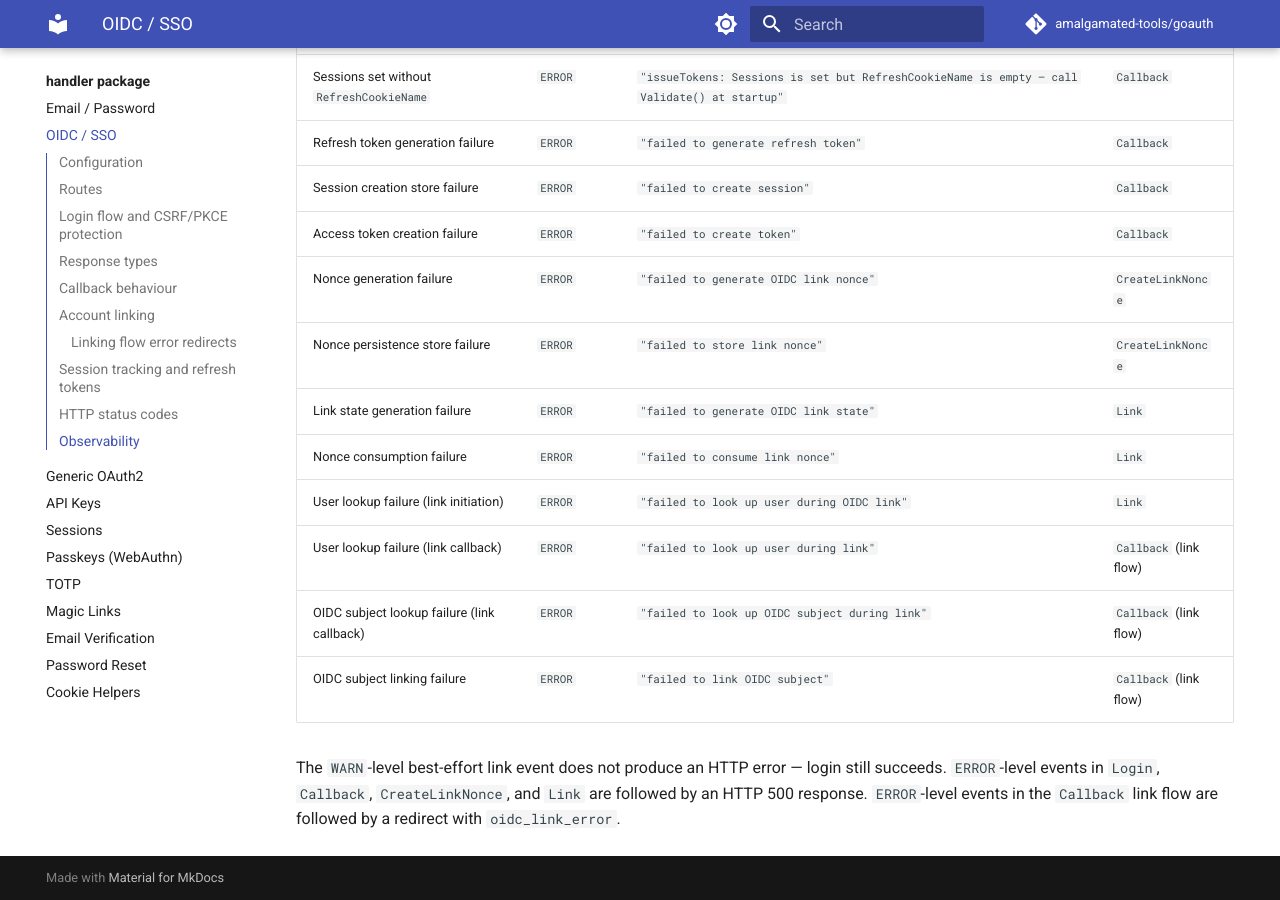
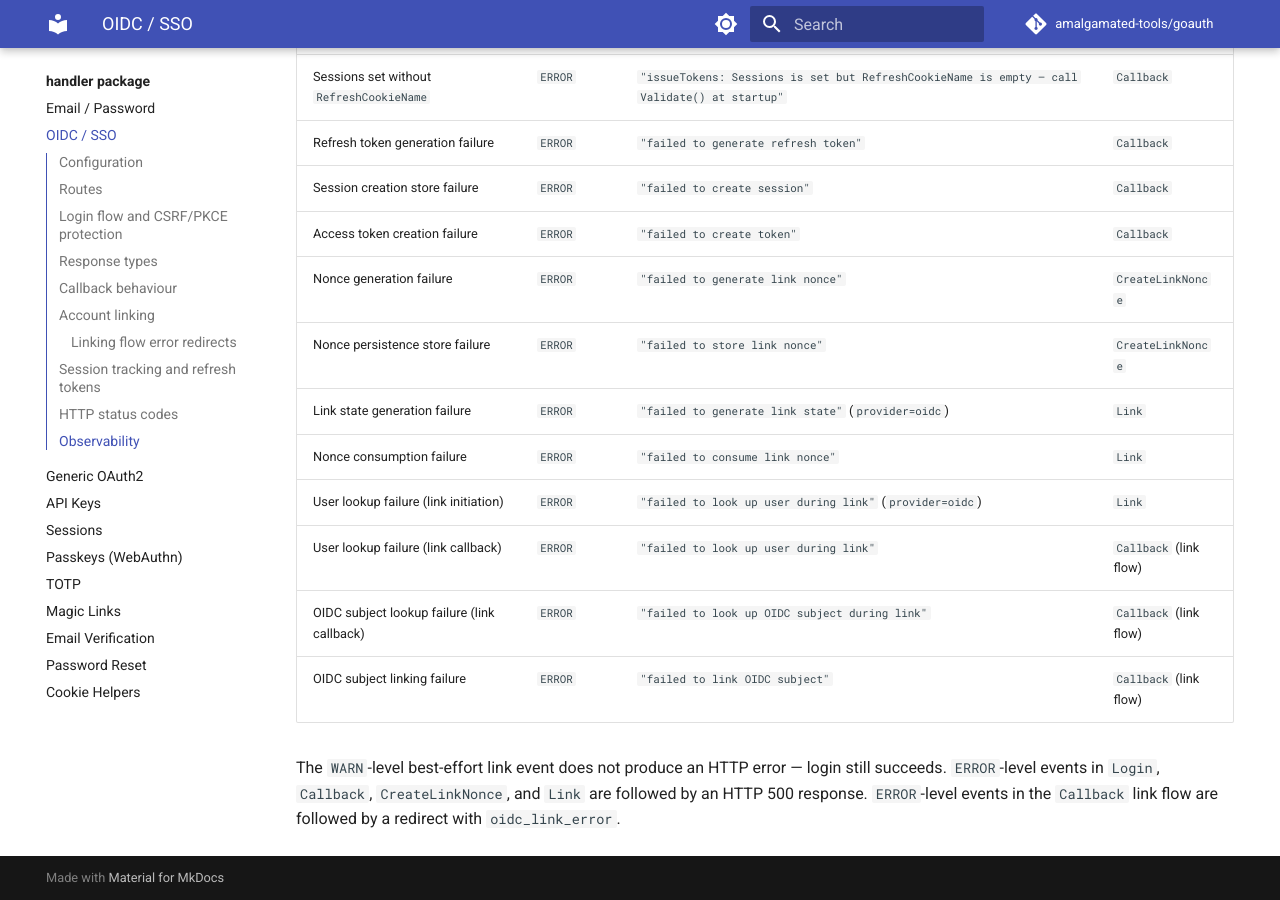
Before and after one commit to amalgamated-tools/goauth, an MkDocs documentation site: the page built from docs/handler/oidc.md, in a window 1280 px wide and 900 px high, scrolled down 5625 px. Built offline with MkDocs 1.6.1 and Material for MkDocs 9.7.7, drawn with Linux system fonts in a browser that asks for light colours; comment, search, counter and statistics services are not loaded.

Commit message:
docs: update OAuth2/OIDC observability tables for shared link log messages (#370)
The refactor in #368 extracted duplicated link-initiation logic into
shared helpers in handler/oauth2_common.go. Three slog messages that
were previously provider-specific are now emitted by the shared
helpers with a `provider` slog attribute instead of being baked into
the message string:

- "failed to generate {OAuth2,OIDC} link nonce" → "failed to generate link nonce"
- "failed to generate {OAuth2,OIDC} link state" → "failed to generate link state" (provider={oauth2,oidc})
- "failed to look up user during {OAuth2,OIDC} link" → "failed to look up user during link" (provider={oauth2,oidc})

Update the Observability tables in docs/handler/oauth2.md and
docs/handler/oidc.md to reflect the actual message strings.

Co-authored-by: github-actions[bot] <41898282+github-actions[bot]@users.noreply.github.com>
Co-authored-by: Copilot <223556219+Copilot@users.noreply.github.com>
Co-authored-by: Patrick Veverka <veverkap@users.noreply.github.com>

```diff
--- a/docs/handler/oidc.md
+++ b/docs/handler/oidc.md
@@ -155,11 +155,11 @@ When `Sessions` is `nil`, `OIDCHandler` issues an access JWT only. The token lif
 | Refresh token generation failure | `ERROR` | `"failed to generate refresh token"` | `Callback` |
 | Session creation store failure | `ERROR` | `"failed to create session"` | `Callback` |
 | Access token creation failure | `ERROR` | `"failed to create token"` | `Callback` |
-| Nonce generation failure | `ERROR` | `"failed to generate OIDC link nonce"` | `CreateLinkNonce` |
+| Nonce generation failure | `ERROR` | `"failed to generate link nonce"` | `CreateLinkNonce` |
 | Nonce persistence store failure | `ERROR` | `"failed to store link nonce"` | `CreateLinkNonce` |
-| Link state generation failure | `ERROR` | `"failed to generate OIDC link state"` | `Link` |
+| Link state generation failure | `ERROR` | `"failed to generate link state"` (`provider=oidc`) | `Link` |
 | Nonce consumption failure | `ERROR` | `"failed to consume link nonce"` | `Link` |
-| User lookup failure (link initiation) | `ERROR` | `"failed to look up user during OIDC link"` | `Link` |
+| User lookup failure (link initiation) | `ERROR` | `"failed to look up user during link"` (`provider=oidc`) | `Link` |
 | User lookup failure (link callback) | `ERROR` | `"failed to look up user during link"` | `Callback` (link flow) |
 | OIDC subject lookup failure (link callback) | `ERROR` | `"failed to look up OIDC subject during link"` | `Callback` (link flow) |
 | OIDC subject linking failure | `ERROR` | `"failed to link OIDC subject"` | `Callback` (link flow) |
```
Also changed, not shown: docs/handler/oauth2.md (+3 -3 lines).
